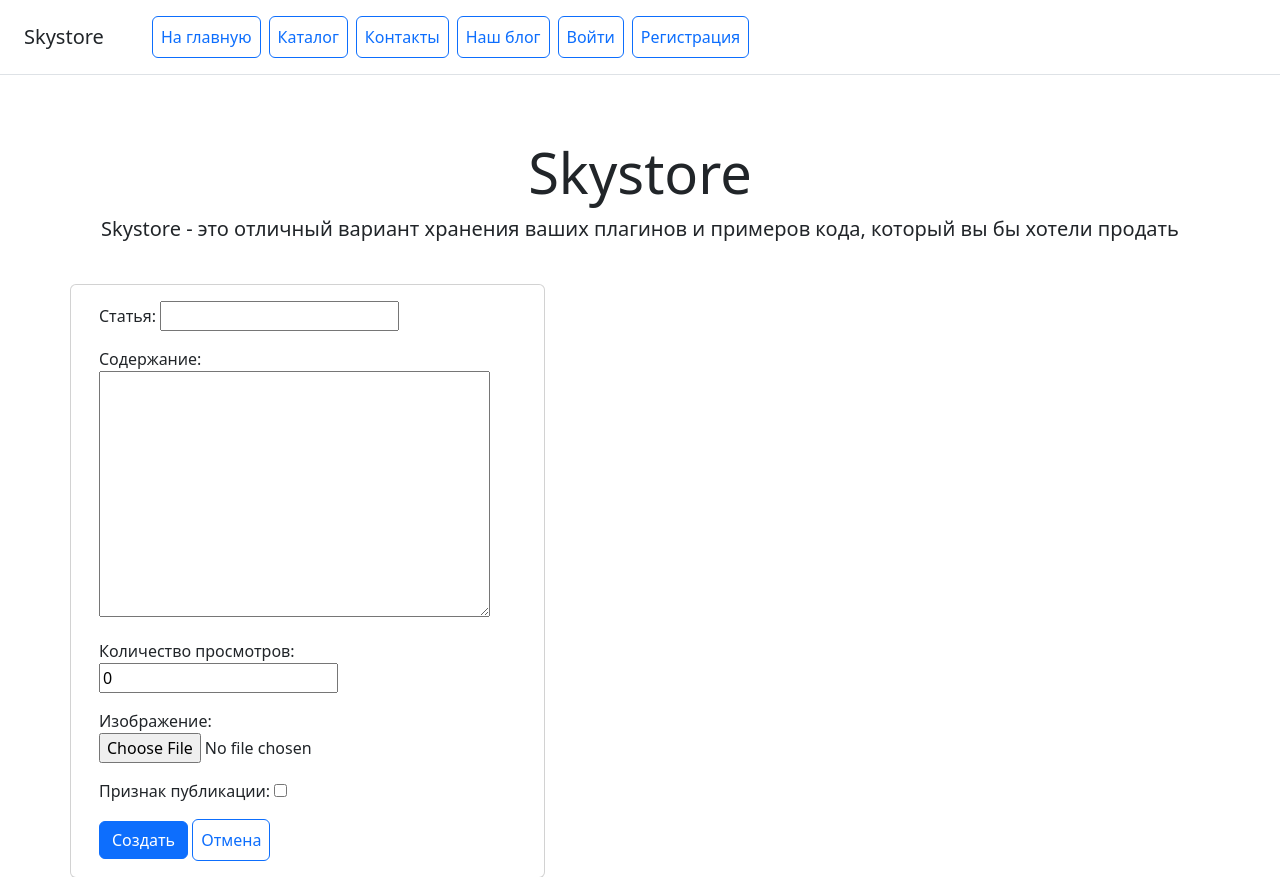
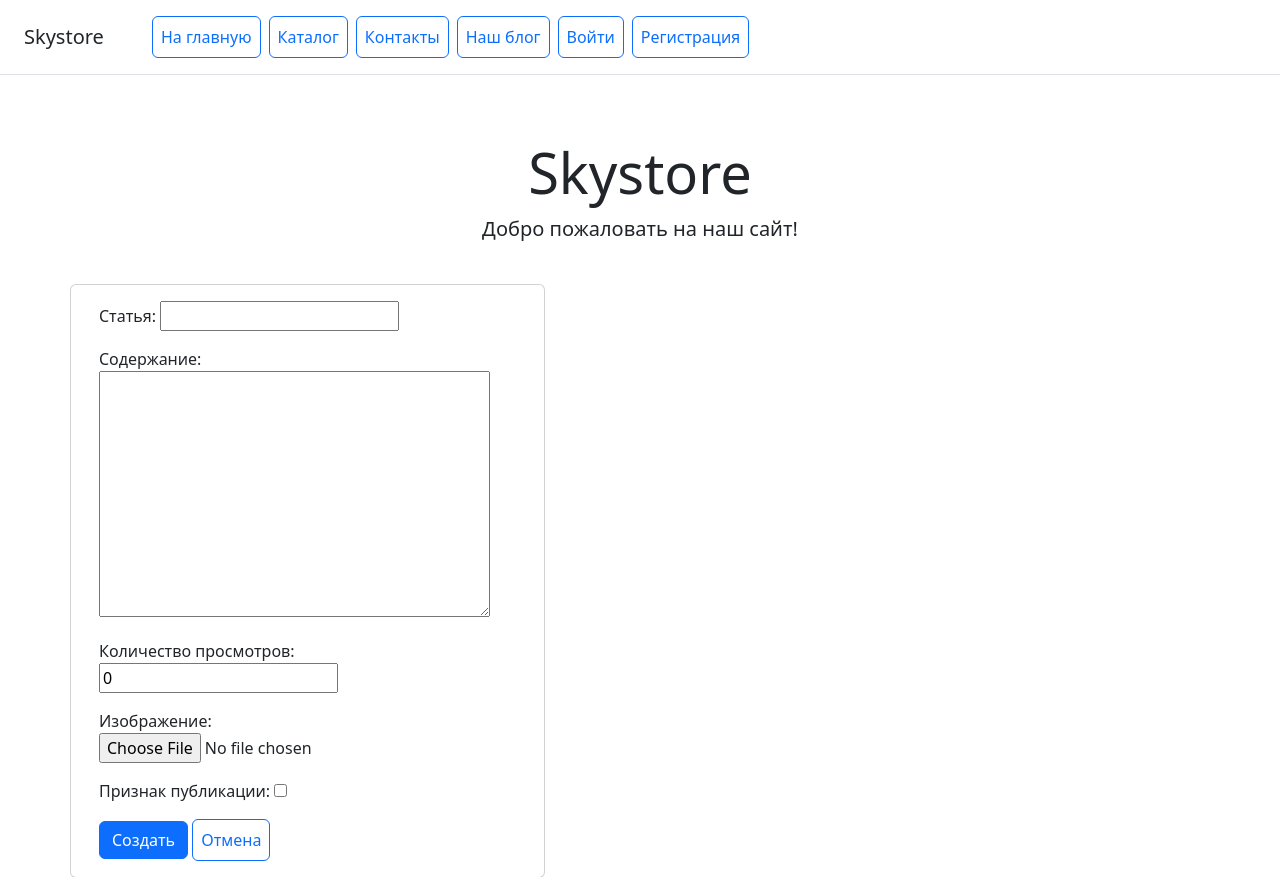
Before and after one commit to alexeyvedenkin/homework_22, a Django app: page /blog/article_create/ in a window 1280 px wide. Shown: the top 877 px of the page. Run offline with Django 5.2, Linux system fonts and the light colour scheme; some libraries are stand-ins or nearby versions.

Commit message:
fixed inc_header.html

```diff
--- a/catalog/templates/catalog/includes/inc_header.html
+++ b/catalog/templates/catalog/includes/inc_header.html
@@ -1,5 +1,8 @@
 <div class="pricing-header px-3 py-3 pt-md-5 pb-md-4 mx-auto text-center">
     <h1 class="display-4">Skystore</h1>
-    <p class="lead">Skystore - это отличный вариант хранения ваших плагинов и примеров кода, который вы бы хотели
-        продать</p>
+    {% if user.is_authenticated %}
+        <p class="lead">Добро пожаловать на наш сайт, {{ user.email }}!</p>
+    {% else %}
+        <p class="lead">Добро пожаловать на наш сайт!</p>
+    {% endif %}
 </div>
```
